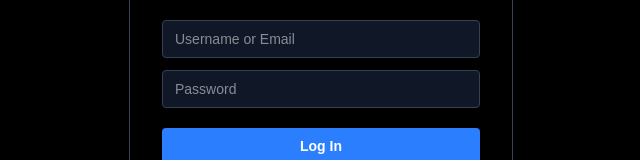
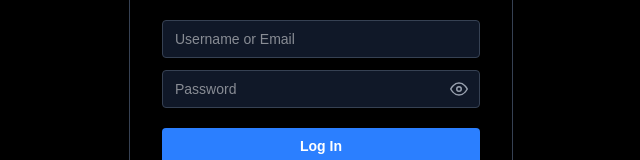
Before and after one commit to JyotiKumari1277-ux/instaclone-frontend, a Next.js app: page /login in a window 1280 px wide. Shown: the part 316-476 px from the top of the page, without its empty margins (319-959 px from the left). Built offline with nearby package versions, Linux system fonts and the light colour scheme.

Commit message:
Add show/hide password toggle on login

```diff
--- a/app/login/page.tsx
+++ b/app/login/page.tsx
@@ -3,6 +3,7 @@
 import { useState } from "react";
 import { useRouter } from "next/navigation";
 import axios from "axios";
+import { FiEye, FiEyeOff } from "react-icons/fi";
 
 export default function LoginPage() {
   const router = useRouter();
@@ -12,6 +13,7 @@ export default function LoginPage() {
   });
   const [error, setError] = useState("");
   const [loading, setLoading] = useState(false);
+  const [showPassword, setShowPassword] = useState(false);
 
   const handleChange = (e: React.ChangeEvent<HTMLInputElement>) => {
     setFormData({ ...formData, [e.target.name]: e.target.value });
@@ -56,15 +58,25 @@ export default function LoginPage() {
             required
             className="bg-gray-900 text-white border border-gray-700 rounded px-3 py-2 text-sm focus:outline-none focus:border-gray-500"
           />
+
+          <div className="relative">
             <input
-            type="password"
+              type={showPassword ? "text" : "password"}
               name="password"
               placeholder="Password"
               value={formData.password}
               onChange={handleChange}
               required
-            className="bg-gray-900 text-white border border-gray-700 rounded px-3 py-2 text-sm focus:outline-none focus:border-gray-500"
+              className="bg-gray-900 text-white border border-gray-700 rounded px-3 py-2 text-sm w-full focus:outline-none focus:border-gray-500 pr-10"
             />
+            <button
+              type="button"
+              onClick={() => setShowPassword(!showPassword)}
+              className="absolute right-3 top-1/2 -translate-y-1/2 text-gray-400 hover:text-white"
+            >
+              {showPassword ? <FiEyeOff size={18} /> : <FiEye size={18} />}
+            </button>
+          </div>
 
           {error && (
             <p className="text-red-500 text-sm text-center">{error}</p>
```
Lines whose indentation alone changed are shown as unchanged.
